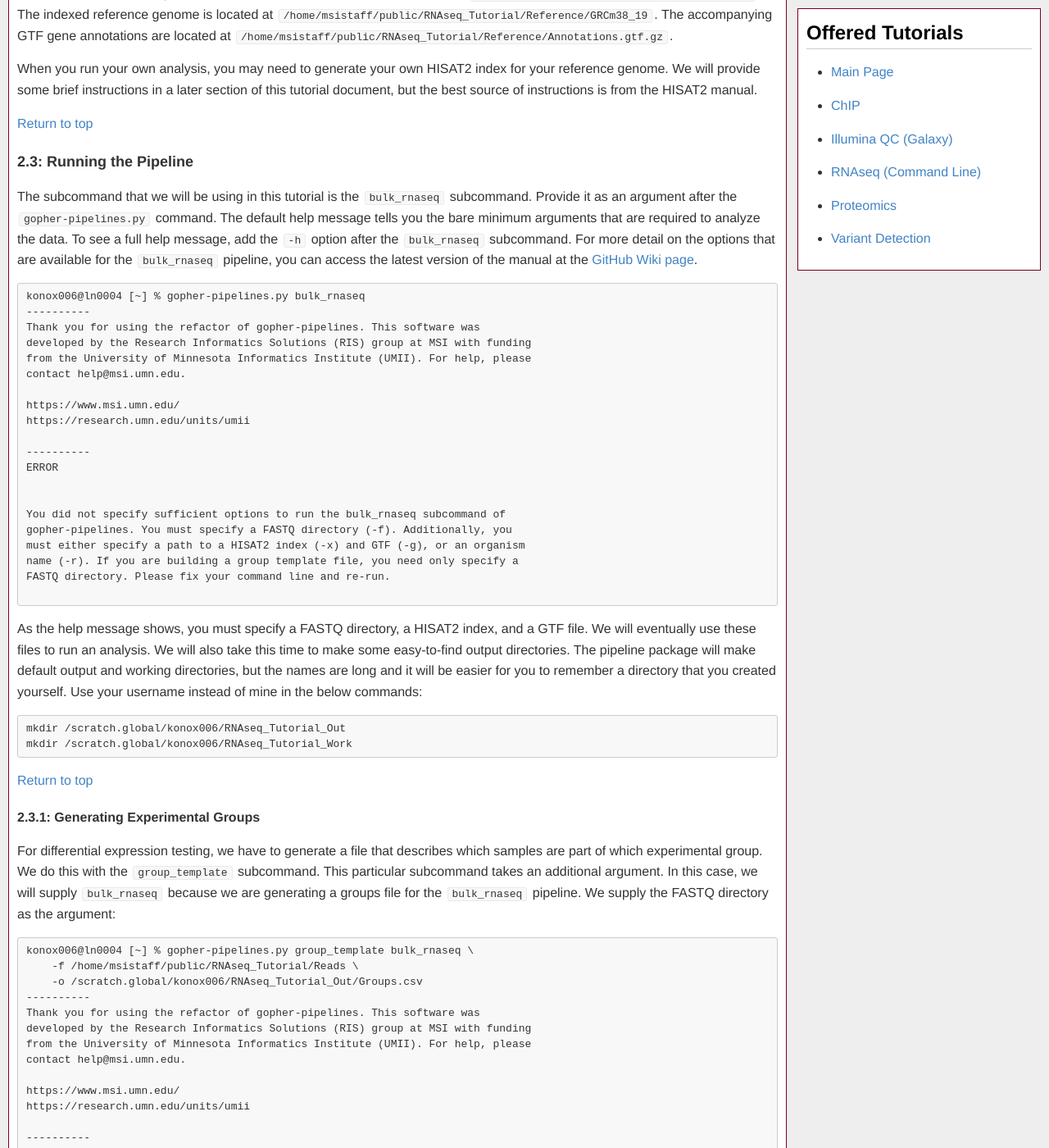
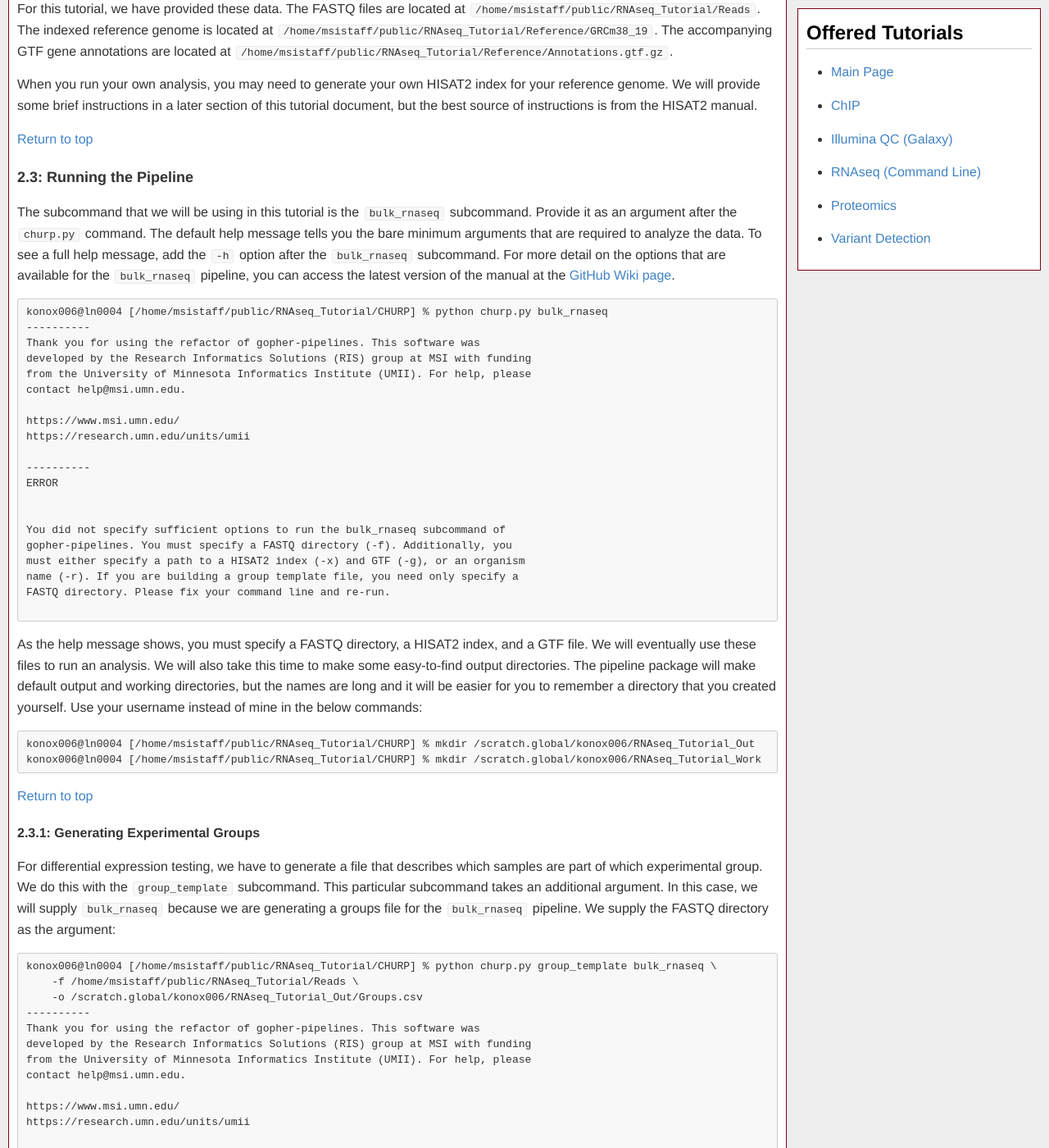
Before and after one commit to msi-ris/Tutorials, a Jekyll site: the page built from rnaseq_cmd.md, in a window 1280 px wide and 1400 px high, scrolled down 11680 px. Shown: the whole window at 82% size. Built offline with Jekyll 4.4.1, drawn with Linux system fonts in a browser that asks for light colours; some of the changed text lies outside the part shown.

Commit message:
Update bulk RNAseq tutorial

````diff
--- a/rnaseq_cmd.md
+++ b/rnaseq_cmd.md
@@ -24,8 +24,8 @@ delivered: NA
     - [Why RNASeq](#1.1)
     - [Common Genomics File Formats](#1.2)
     - [Overall Workflow](#0.3)
-- [Running an Analysis with `gopher-pipelines`](#2)
-    - [Preapre to Run `gopher-pipelines`](#2.1)
+- [Running an Analysis with `CHURP`](#2)
+    - [Preapre to Run `CHURP`](#2.1)
     - [Input Data for the Pipelines](#2.2)
     - [Running the Pipeline](#2.3)
         - [Generating Experimental Groups](#2.3.1)
@@ -333,20 +333,19 @@ The steps of the workflow are as follows:
 6. Test for differential expression
 
 [Return to top](#top)
-## <a name="2"></a> Part 2: Running an Analysis With `gopher-pipelines`
+## <a name="2"></a> Part 2: Running an Analysis With `CHURP`
 The workflow steps outlined in the previous section are implemented in a package
 developed and maintained by the University of Minnesota Informatics Institute
 and the Research Informatics Solutions groups. This software package is
 available on MSI systems as a software module.
 
 You may also download the latest version of the code from the UMN GitHub
-instance: https://github.umn.edu/MSI-RIS/gopher-pipeline-refactor. This will
-give you greater flexibility, because you will be able to modify the underlying
+instance: https://github.umn.edu/MSI-RIS/CHURP. This willgive you greater flexibility, because you will be able to modify the underlying
 Python and shell scripts. However, we offer limited support for workflows that
 use modified versions of our pipelines.
 
 [Return to top](#top)
-### <a name="2.1"></a> 2.1: Prepare to Run `gopher-pipelines`
+### <a name="2.1"></a> 2.1: Prepare to Run `CHURP`
 First, connect to a head node on Mesabi by typing `ssh mesabi` at the login
 prompt. If you do no have ssh keys set up, you will have to enter your password
 again. It is the same as your X.500 password. Note the `@login` part of the
@@ -358,14 +357,15 @@ node.
 From here on, the commands and their output will be shown in text, rather than
 in screenshots of terminal emulators.
 
-Next, load the pipeline module by typing `module load gopher-pipelines-refactor`
-at the command prompt. You can now execute the main pipeline control script,
-called `gopher-pipelines.py`.
+Next, load the `python3` module. This is required to run `CHURP`. Navigate to
+the `/home/msistaff/public/RNAseq_Tutorial/CHURP` directory with `cd`. Run the
+main control script, `churp.py`.
 
 ```
-konox006@ln0004 [~] % module load gopher-pipelines-refactor
-konox006@ln0004 [~] % gopher-pipelines.py
-Usage: gopher-pipelines.py <subcommand> <options>
+konox006@ln0004 [~] % module load python3
+konox006@ln0004 [~] % cd /home/msistaff/public/RNAseq_Tutorial/CHURP
+konox006@ln0004 [/home/msistaff/public/RNAseq_Tutorial/CHURP] % python churp.py
+Usage: churp.py <subcommand> <options>
 
 where <subcommand> is the name of the pipeline that is to be run. The specified
 <options> will be applied to the operations in the pipeline. Each pipeline has
@@ -408,15 +408,14 @@ the HISAT2 manual.
 [Return to top](#top)
 ### <a name="2.3"></a> 2.3: Running the Pipeline
 The subcommand that we will be using in this tutorial is the `bulk_rnaseq`
-subcommand. Provide it as an argument after the `gopher-pipelines.py` command.
-The default help message tells you the bare minimum arguments that are required
-to analyze the data. To see a full help message, add the `-h` option after the
+subcommand. Provide it as an argument after the `churp.py` command. The default
+help message tells you the bare minimum arguments that are required to analyze
+the data. To see a full help message, add the `-h` option after the
 `bulk_rnaseq` subcommand. For more detail on the options that are available
 for the `bulk_rnaseq` pipeline, you can access the latest version of the manual
-at the [GitHub Wiki page](https://github.umn.edu/MSI-RIS/gopher-pipeline-refactor/wiki/bulk_rnaseq).
-
+at the [GitHub Wiki page](https://github.umn.edu/MSI-RIS/CHURP/wiki/bulk_rnaseq).
 ```
-konox006@ln0004 [~] % gopher-pipelines.py bulk_rnaseq
+konox006@ln0004 [/home/msistaff/public/RNAseq_Tutorial/CHURP] % python churp.py bulk_rnaseq
 ----------
 Thank you for using the refactor of gopher-pipelines. This software was
 developed by the Research Informatics Solutions (RIS) group at MSI with funding
@@ -446,8 +445,8 @@ long and it will be easier for you to remember a directory that you created
 yourself. Use your username instead of mine in the below commands:
 
 ```
-mkdir /scratch.global/konox006/RNAseq_Tutorial_Out
-mkdir /scratch.global/konox006/RNAseq_Tutorial_Work
+konox006@ln0004 [/home/msistaff/public/RNAseq_Tutorial/CHURP] % mkdir /scratch.global/konox006/RNAseq_Tutorial_Out
+konox006@ln0004 [/home/msistaff/public/RNAseq_Tutorial/CHURP] % mkdir /scratch.global/konox006/RNAseq_Tutorial_Work
 ```
 
 [Return to top](#top)
@@ -460,7 +459,7 @@ a groups file for the `bulk_rnaseq` pipeline. We supply the FASTQ directory as
 the argument:
 
 ```
-konox006@ln0004 [~] % gopher-pipelines.py group_template bulk_rnaseq \
+konox006@ln0004 [/home/msistaff/public/RNAseq_Tutorial/CHURP] % python churp.py group_template bulk_rnaseq \
     -f /home/msistaff/public/RNAseq_Tutorial/Reads \
     -o /scratch.global/konox006/RNAseq_Tutorial_Out/Groups.csv
 ----------
@@ -545,7 +544,7 @@ For the sake of getting the jobs completed more quickly, we will decrease the
 size of the resource request.
 
 ```
-konox006@ln0004 [~] % gopher-pipelines.py bulk_rnaseq \
+konox006@ln0004 [/home/msistaff/public/RNAseq_Tutorial/CHURP] % python churp.py bulk_rnaseq \
     -e /scratch.global/konox006/RNAseq_Tutorial_Out/Groups.csv \
     -f /home/msistaff/public/RNAseq_Tutorial/Reads \
     -x /home/msistaff/public/RNAseq_Tutorial/Reference/GRCm38_19 \
@@ -607,7 +606,7 @@ You can verify that the jobs are submitted by issuing the `qstat -t` command.
 The `-t` expands the job array that we use to process samples in batches.
 
 ```
-konox006@ln0004 [~] % qstat -t
+konox006@ln0004 [/home/msistaff/public/RNAseq_Tutorial/CHURP] % qstat -t
 Job ID                    Name             User            Time Use S Queue
 ------------------------- ---------------- --------------- -------- - -----
 8701303[1].mesabim3.msi.umn.e ..._sample.pbs-1 konox006               0 Q small
@@ -809,7 +808,8 @@ Re-run the pipeline with the same command, but be sure to add the `--purge`
 option. This tells the pipeline to regenerate alignments.
 
 ```
-konox006@ln0004 [~] % gopher-pipelines.py bulk_rnaseq \
+konox006@ln0004 [/scratch.global/konox006/RNAseq_Tutorial_Out/DEGs] % cd /home/msistaff/public/RNAseq_Tutorial/CHURP
+konox006@ln0004 [/home/msistaff/public/RNAseq_Tutorial/CHURP] % python churp.py bulk_rnaseq \
     -e /scratch.global/konox006/RNAseq_Tutorial_Out/Groups.csv \
     -f /home/msistaff/public/RNAseq_Tutorial/Reads \
     -x /home/msistaff/public/RNAseq_Tutorial/Reference/GRCm38_19 \
@@ -926,9 +926,9 @@ The second part of the pipeline uses Trimmomatic to clean low quality bases,
 adapter contamination, and reads that fail length filters from your input
 datasets. This step is optional - there are arguments in favor of and against
 cleaning reads. To disable read cleaning, simply add the `--no-trim` option to
-the `gopher-pipelines.py bulk_rnaseq` command. We enable cleaning by default
-because it is relatively fast and in most cases, will not negatively impact a
-differential expression analysis.
+the `churp.py bulk_rnaseq` command. We enable cleaning by default because it
+s relatively fast and in most cases, will not negatively impact a differenti
+l expression analysis.
 
 The default options we have set for Trimmomatic are as follows:
 
@@ -956,10 +956,11 @@ These correspond to the following operations:
    18 bases.
 
 It is possible to override these options by supplying the
-`--trimmomatic-opts=" ... "` option to the `gopher-pipelines.py bulk_rnaseq`
-call. Please note that any options you supply will **totally override** the
-defaults that we set. If you want to only change one of our options, then you
-must specify the entire options string with your desired change inserted. Please
+`--trimmomatic-opts=" ... "` option to the `churp.py bulk_rnaseq` call. Pleas
+ note that any options you supply will **totally override** the defaults t
+ at we set. If you want to only change one of our options, then you
+
+ ust specify the entire options string with your desired change inserted. Please
 also note that if you supply alternative options to Trimmomatic, then the onus
 is on you to ensure that they are valid and produce the desired output. We
 cannot guarantee that any combination of options outside of our defaults will
@@ -987,10 +988,10 @@ These correspond to the following operations:
    cannot. By default, HISAT2 separates mates when one cannot find an alignment.
 2. Output a summary format that is easier to process with scripts
 3. Set the number of threads to the number of processors (can be changed with
-   the `--ppn` option to `gopher-pipelines.py bulk_rnaseq`)
-
-Note that these three options will always be specified, so you do not need to
-re-list them when supplying custom options with `--hisat2-opts=" ... "`. Like
+   the `--ppn` option to `churp.py bulk_rnaseq`)
+Note that
+hese three options will always be specified, so you do not need to re-list th
+m when supplying custom options with `--hisat2-opts=" ... "`. Like
 with the Trimmomatic custom options, we cannot guarantee that any combination of
 options will work appropriately for your dataset. We further cannot validate
 any options that are passed; if your option string contains a typo or an illegal
@@ -1103,10 +1104,10 @@ generate will have full paths in them.
 
 Running this script will submit the entire pipeline to the scheduler. The only
 path that you will have to check is the `SAMPLESHEET=` declaration. This should
-be the location of the samplesheet that was generated by `gopher-pipelines.py`.
-
-[Return to top](#top)
-### <a name="4.3"></a> 4.3 Samplesheet
+be the location of the samplesheet that was generated by `churp.py`.
+[Return to
+top](#top) ### <a nam
+="4.3"></a> 4.3 Samplesheet
 The samplesheet contains the information necessary to process each sample, such
 as the paths to the reads, the reference genome for alignment, and trimming
 options that you have specified. The file is very "wide" (has long lines), so
@@ -1179,7 +1180,7 @@ In our example, we used the tissue type as the group, but we can specify
 additional columns by modifying our original call:
 
 ```
-konox006@ln0004 [~] % gopher-pipelines.py group_template bulk_rnaseq \
+konox006@ln0004 [/home/msistaff/public/RNAseq_Tutorial/CHURP] % python churp.py group_template bulk_rnaseq \
     -f /home/msistaff/public/RNAseq_Tutorial/Reads \
     -e Genotype \
     -e Tissue \
````
Also changed, not shown: other parts of rnaseq_cmd.md (+13 -5 lines), 3 other files.
